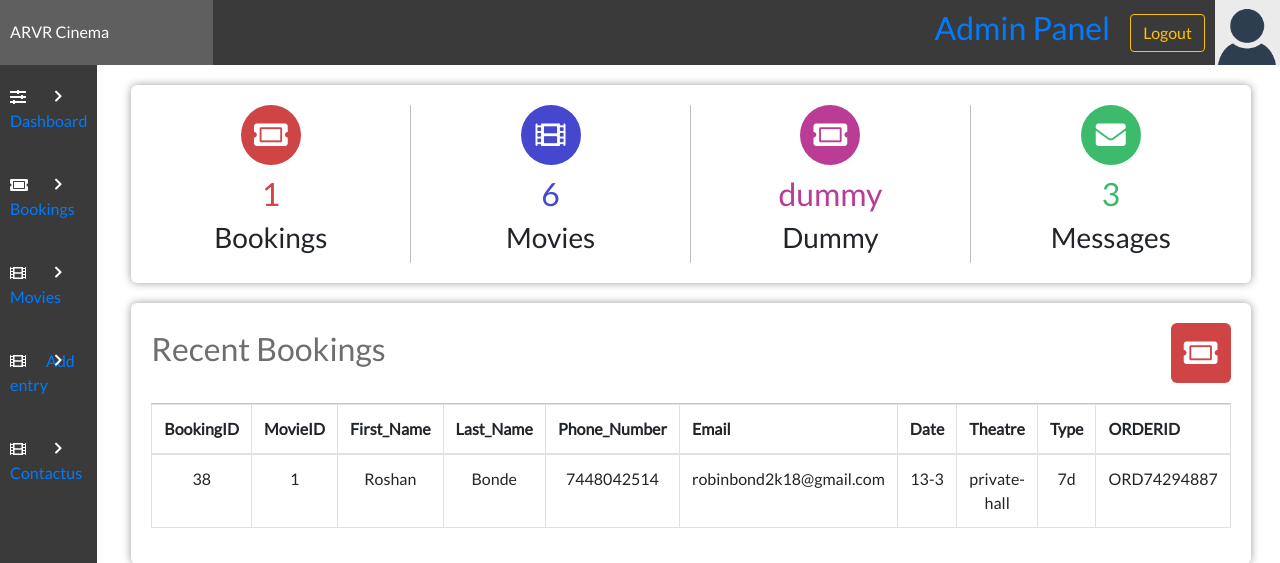
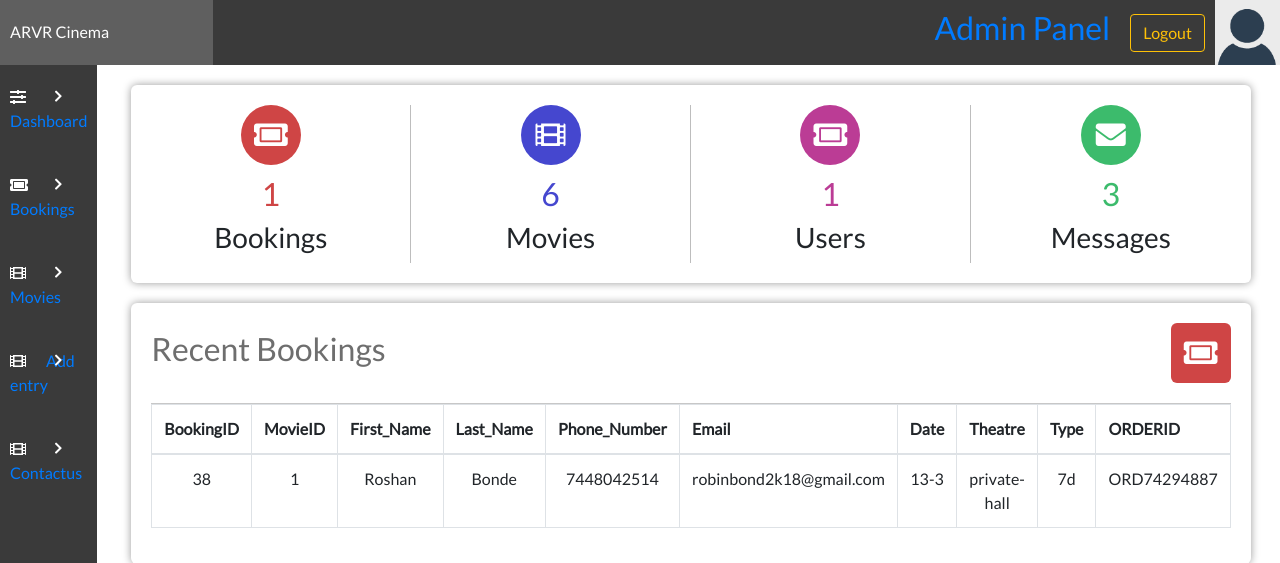
Before and after one commit to aman05382/movie_ticket_booking_system_php, a PHP site: page /Railway_Reservation_System/admin/admin.php in a window 1280 px wide. Shown: the top 563 px of the page. Run offline with PHP 8.4, Linux system fonts and the light colour scheme; a user stored in the database is signed in; data comes from the database, SQL or seed files in the repository; some libraries are stand-ins or nearby versions.

Commit message:
usercount added

```diff
--- a/admin/admin.php
+++ b/admin/admin.php
@@ -35,6 +35,7 @@ if (isset($_POST['but_logout'])) {
     $bookingsNo = mysqli_num_rows(mysqli_query($link, $sql));
     $messagesNo = mysqli_num_rows(mysqli_query($link, "SELECT * FROM feedbacktable"));
     $moviesNo = mysqli_num_rows(mysqli_query($link, "SELECT * FROM movietable"));
+    $userNo = mysqli_num_rows(mysqli_query($link, "SELECT * FROM users"));
     ?>
     <div class="admin-section-header">
         <div class="admin-logo">
@@ -75,8 +76,8 @@ if (isset($_POST['but_logout'])) {
                     </div>
                     <div class="admin-section-stats-panel">
                         <i class="fas fa-ticket-alt" style="background-color: #bb3c95"></i>
-                        <h2 style="color: #bb3c95">dummy</h2>
-                        <h3>Dummy</h3>
+                        <h2 style="color: #bb3c95"><?php echo $userNo ?></h2>
+                        <h3>Users</h3>
                     </div>
                     <div class="admin-section-stats-panel" style="border: none">
                         <i class="fas fa-envelope" style="background-color: #3cbb6c"></i>
```
